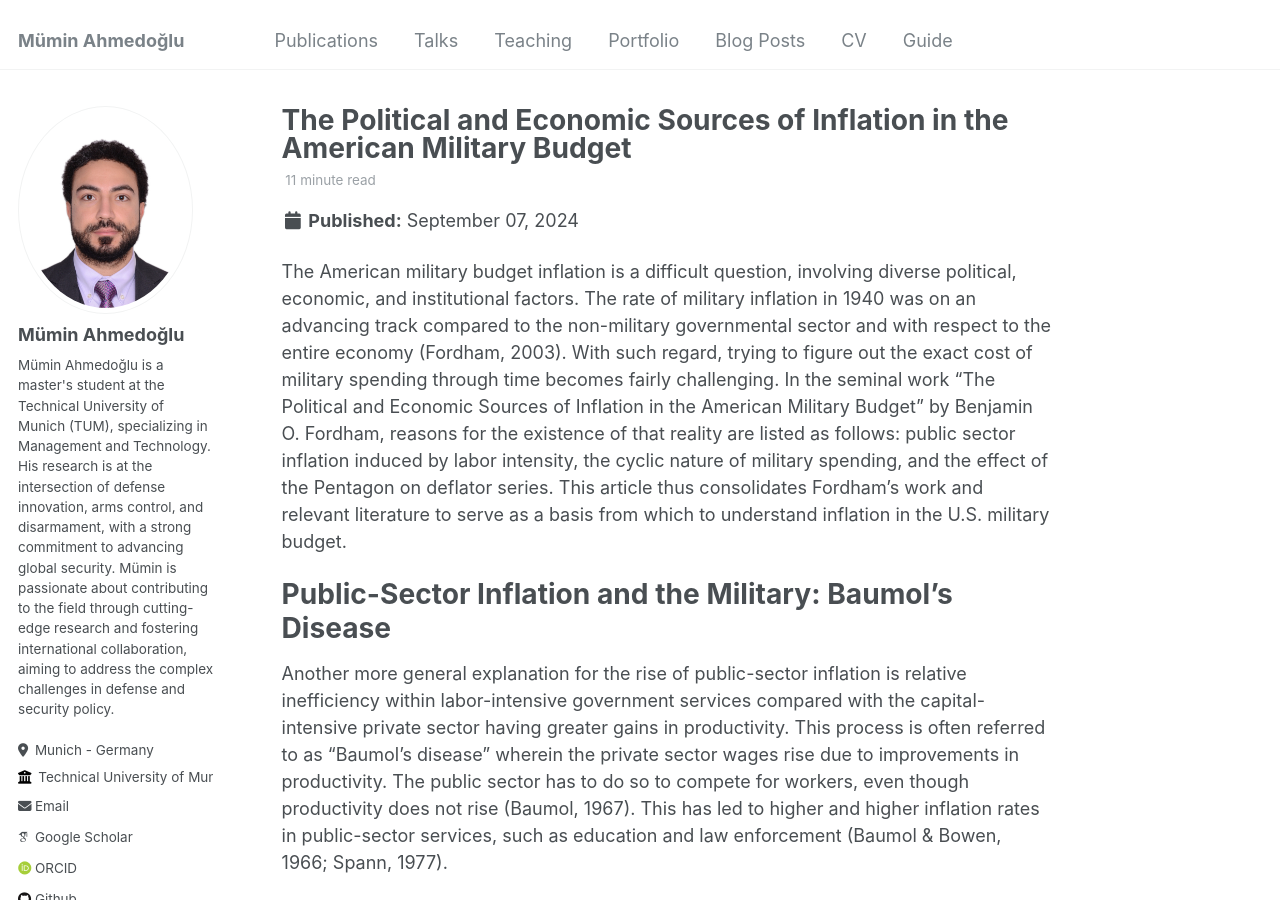
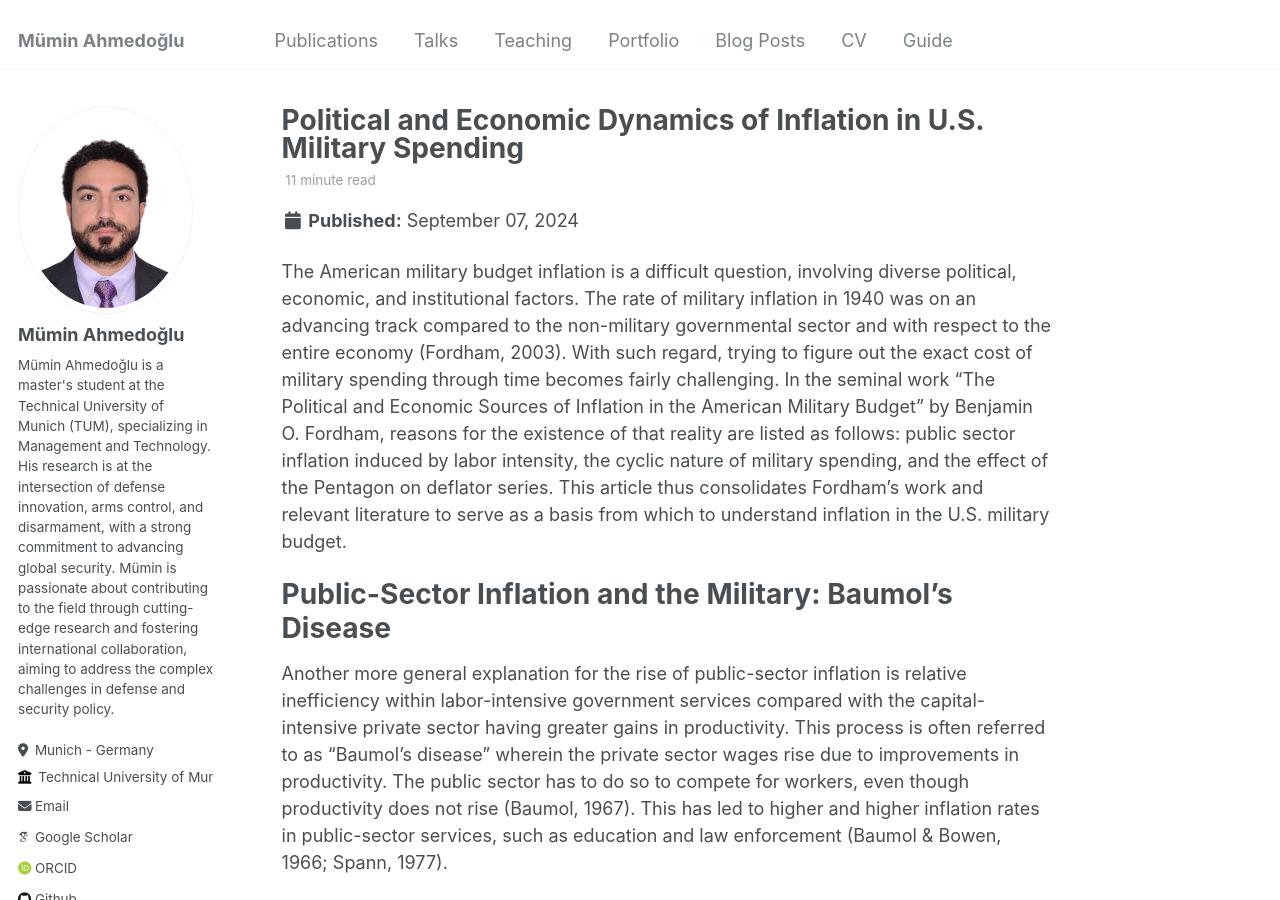
Before and after one commit to ahmedoglu/ahmedoglu.github.io, a Jekyll site: the page built from _posts/2012-08-14-blog-post-15.md, in a window 1280 px wide and 900 px high. Built offline with Jekyll 4.4.1, drawn with Linux system fonts in a browser that asks for light colours; some web fonts are replaced.

Commit message:
Update 2012-08-14-blog-post-15.md

```diff
--- a/_posts/2012-08-14-blog-post-15.md
+++ b/_posts/2012-08-14-blog-post-15.md
@@ -1,5 +1,5 @@
 ---
-title: 'The Political and Economic Sources of Inflation in the American Military Budget'
+title: 'Political and Economic Dynamics of Inflation in U.S. Military Spending'
 date: 2024-09-07
 permalink: /posts/2012/08/blog-post-15/
 tags:
```
